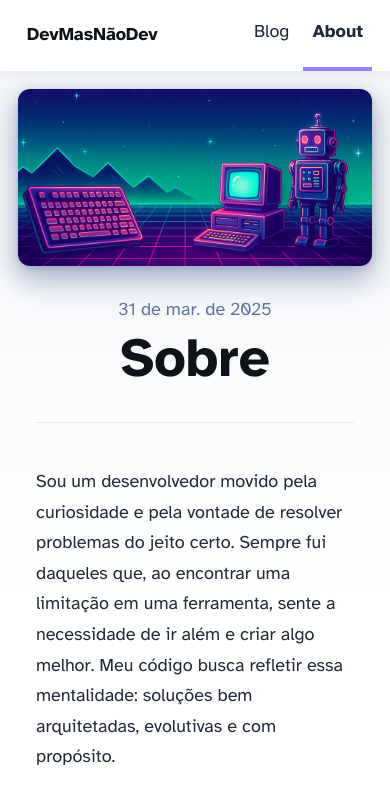
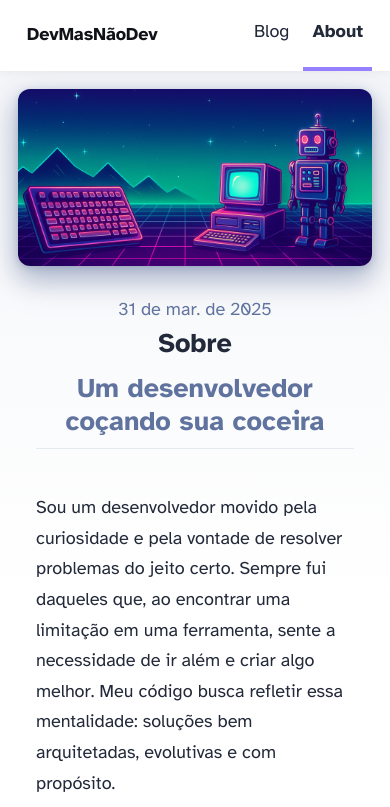
Before and after one commit to devmasnaodev/blog, an Astro site: page /about in a window 390 px wide. Shown: the top 807 px of the page. Built offline with nearby package versions, Linux system fonts and the light colour scheme; Astro itself is replaced by a stand-in of ours.

Commit message:
style: Ajusta os tamanhos de fontes de headers

```diff
--- a/src/layouts/BlogPost.astro
+++ b/src/layouts/BlogPost.astro
@@ -1,11 +1,11 @@
 ---
-import type { CollectionEntry } from 'astro:content';
-import BaseHead from '../components/BaseHead.astro';
-import Header from '../components/Header.astro';
-import Footer from '../components/Footer.astro';
-import FormattedDate from '../components/FormattedDate.astro';
+import type { CollectionEntry } from "astro:content";
+import BaseHead from "../components/BaseHead.astro";
+import Header from "../components/Header.astro";
+import Footer from "../components/Footer.astro";
+import FormattedDate from "../components/FormattedDate.astro";
 
-type Props = CollectionEntry<'blog'>['data'];
+type Props = CollectionEntry<"blog">["data"];
 
 const { title, description, pubDate, updatedDate, heroImage } = Astro.props;
 ---
@@ -59,7 +59,11 @@ const { title, description, pubDate, updatedDate, heroImage } = Astro.props;
     <main>
       <article>
         <div class="hero-image">
-					{heroImage && <img width={1020} height={510} src={heroImage} alt="" />}
+          {
+            heroImage && (
+              <img width={1020} height={510} src={heroImage} alt="" />
+            )
+          }
         </div>
         <div class="prose">
           <div class="title">
@@ -73,7 +77,8 @@ const { title, description, pubDate, updatedDate, heroImage } = Astro.props;
                 )
               }
             </div>
-						<h1>{title}</h1>
+            <h1 class="h2">{title}</h1>
+            <h2 class="h3">{description}</h2>
             <hr />
           </div>
           <slot />
--- a/src/styles/global.css
+++ b/src/styles/global.css
@@ -59,19 +59,21 @@ h6 {
   color: rgb(var(--black));
   line-height: 1.2;
 }
-h1 {
+.h1 {
   font-size: 3.052em;
 }
-h2 {
+.h2 {
   font-size: 2.441em;
+  color: rgb(var(--gray-dark));
 }
-h3 {
+.h3 {
   font-size: 1.953em;
+  color: rgb(var(--gray));
 }
-h4 {
+.h4 {
   font-size: 1.563em;
 }
-h5 {
+.h5 {
   font-size: 1.25em;
 }
 strong,
@@ -128,6 +130,14 @@ hr {
   border-top: 1px solid rgb(var(--gray-light));
 }
 @media (max-width: 720px) {
+  .h1,
+  .h2,
+  .h3,
+  .h4,
+  .h5,
+  .h6 {
+    font-size: 1.5em;
+  }
   body {
     font-size: 18px;
   }
```
Lines whose indentation alone changed are shown as unchanged.
